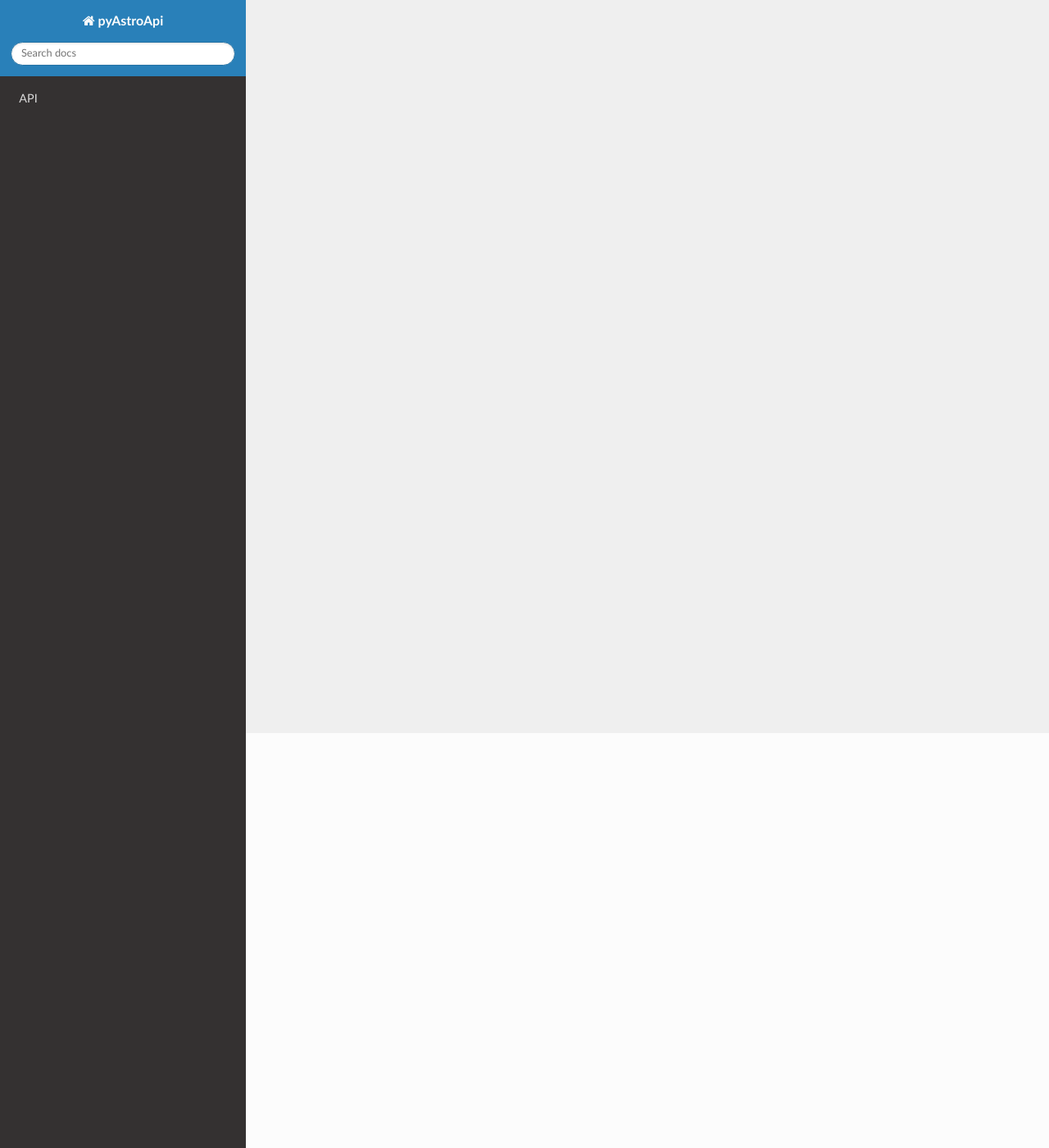
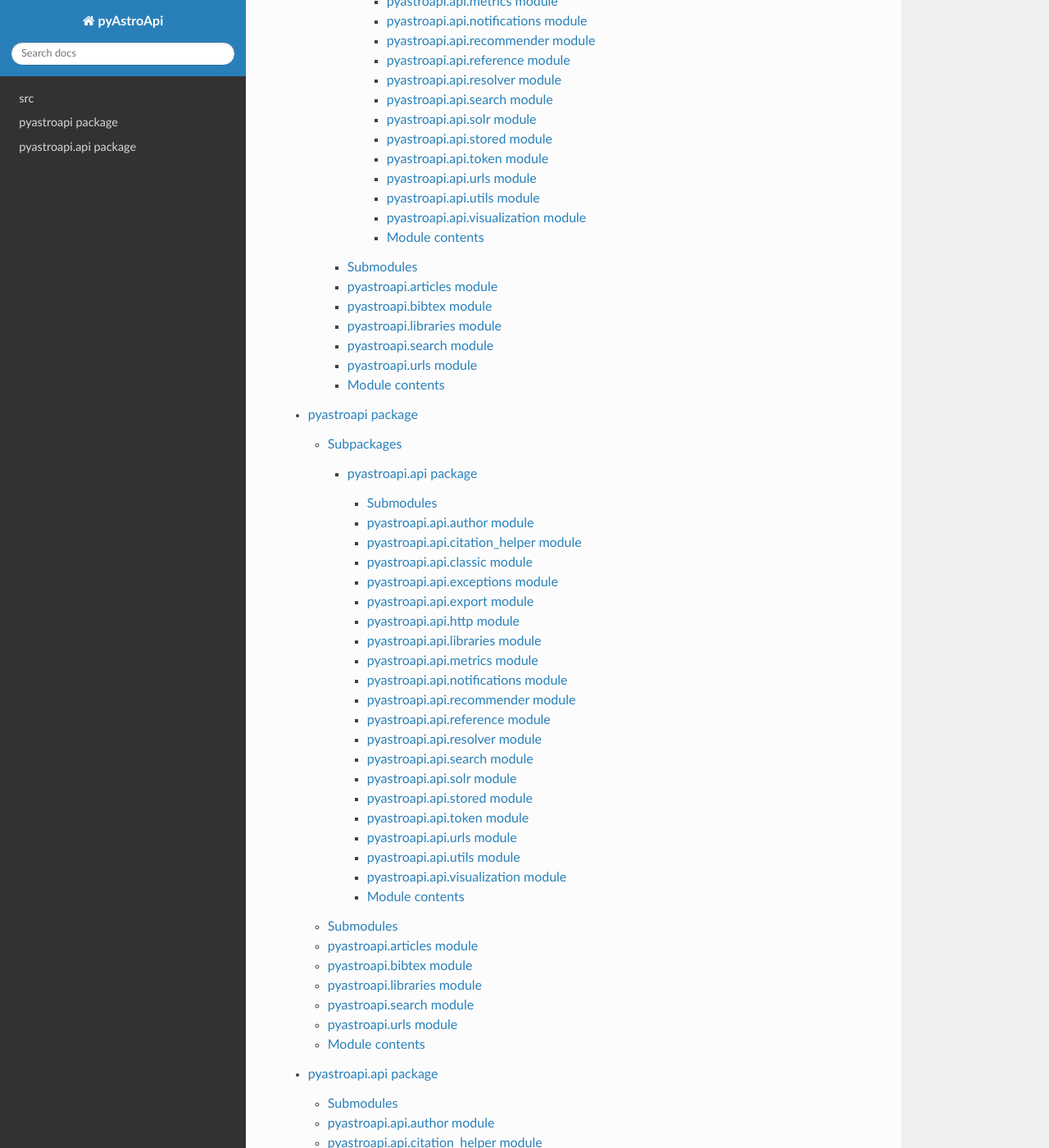
Before and after one commit to rjfarmer/pyAstroApi, a Sphinx documentation site: the page built from doc/source/index.rst, in a window 1280 px wide and 1400 px high, scrolled down 506 px. Shown: the whole window at 82% size. Built offline with Sphinx 7.4.7 and the Read the Docs theme 2.0.0, drawn with Linux system fonts in a browser that asks for light colours; some of the changed text lies outside the part shown.

```diff
--- a/doc/source/api.rst
+++ /dev/null
@@ -1,4 +0,0 @@
-API
-===
-.. autosummary::
-:toctree: generated
--- a/doc/source/conf.py
+++ b/doc/source/conf.py
@@ -12,17 +12,18 @@
 #
 import os
 import sys
-sys.path.insert(0, os.path.abspath('../../src'))
+
+sys.path.insert(0, os.path.abspath("../../src"))
 
 
 # -- Project information -----------------------------------------------------
 
-project = 'pyAstroApi'
-copyright = '2022, Rob Farmer'
-author = 'Rob Farmer'
+project = "pyAstroApi"
+copyright = "2022, Rob Farmer"
+author = "Rob Farmer"
 
 # The full version, including alpha/beta/rc tags
-release = '2.0.0'
+release = "2.0.0"
 
 
 # -- General configuration ---------------------------------------------------
@@ -31,13 +32,13 @@ release = '2.0.0'
 # extensions coming with Sphinx (named 'sphinx.ext.*') or your custom
 # ones.
 extensions = [
-    'sphinx.ext.doctest',
-    'sphinx.ext.autodoc',
-    'sphinx.ext.autosummary',
+    "sphinx.ext.doctest",
+    "sphinx.ext.autodoc",
+    "sphinx.ext.autosummary",
 ]
 
 # Add any paths that contain templates here, relative to this directory.
-templates_path = ['_templates']
+templates_path = ["_templates"]
 
 # List of patterns, relative to source directory, that match files and
 # directories to ignore when looking for source files.
@@ -50,9 +51,11 @@ exclude_patterns = []
 # The theme to use for HTML and HTML Help pages.  See the documentation for
 # a list of builtin themes.
 #
-html_theme = 'sphinx_rtd_theme'
+html_theme = "sphinx_rtd_theme"
 
 # Add any paths that contain custom static files (such as style sheets) here,
 # relative to this directory. They are copied after the builtin static files,
 # so a file named "default.css" will overwrite the builtin "default.css".
-html_static_path = ['_static']
+html_static_path = ["_static"]
+
+autodoc_mock_imports = ["requests", "setuptools_scm", "feedparser", "bibtexparser"]
--- a/doc/source/index.rst
+++ b/doc/source/index.rst
@@ -8,4 +8,6 @@ Welcome to pyAstroApi's documentation!
 
 .. toctree::
 
-   api
+   modules
+   pyastroapi
+   pyastroapi.api
--- /dev/null
+++ b/doc/source/modules.rst
@@ -0,0 +1,7 @@
+src
+===
+
+.. toctree::
+   :maxdepth: 4
+
+   pyastroapi
--- /dev/null
+++ b/doc/source/pyastroapi.api.rst
@@ -0,0 +1,165 @@
+pyastroapi.api package
+======================
+
+Submodules
+----------
+
+pyastroapi.api.author module
+----------------------------
+
+.. automodule:: pyastroapi.api.author
+   :members:
+   :undoc-members:
+   :show-inheritance:
+
+pyastroapi.api.citation\_helper module
+--------------------------------------
+
+.. automodule:: pyastroapi.api.citation_helper
+   :members:
+   :undoc-members:
+   :show-inheritance:
+
+pyastroapi.api.classic module
+-----------------------------
+
+.. automodule:: pyastroapi.api.classic
+   :members:
+   :undoc-members:
+   :show-inheritance:
+
+pyastroapi.api.exceptions module
+--------------------------------
+
+.. automodule:: pyastroapi.api.exceptions
+   :members:
+   :undoc-members:
+   :show-inheritance:
+
+pyastroapi.api.export module
+----------------------------
+
+.. automodule:: pyastroapi.api.export
+   :members:
+   :undoc-members:
+   :show-inheritance:
+
+pyastroapi.api.http module
+--------------------------
+
+.. automodule:: pyastroapi.api.http
+   :members:
+   :undoc-members:
+   :show-inheritance:
+
+pyastroapi.api.libraries module
+-------------------------------
+
+.. automodule:: pyastroapi.api.libraries
+   :members:
+   :undoc-members:
+   :show-inheritance:
+
+pyastroapi.api.metrics module
+-----------------------------
+
+.. automodule:: pyastroapi.api.metrics
+   :members:
+   :undoc-members:
+   :show-inheritance:
+
+pyastroapi.api.notifications module
+-----------------------------------
+
+.. automodule:: pyastroapi.api.notifications
+   :members:
+   :undoc-members:
+   :show-inheritance:
+
+pyastroapi.api.recommender module
+---------------------------------
+
+.. automodule:: pyastroapi.api.recommender
+   :members:
+   :undoc-members:
+   :show-inheritance:
+
+pyastroapi.api.reference module
+-------------------------------
+
+.. automodule:: pyastroapi.api.reference
+   :members:
+   :undoc-members:
+   :show-inheritance:
+
+pyastroapi.api.resolver module
+------------------------------
+
+.. automodule:: pyastroapi.api.resolver
+   :members:
+   :undoc-members:
+   :show-inheritance:
+
+pyastroapi.api.search module
+----------------------------
+
+.. automodule:: pyastroapi.api.search
+   :members:
+   :undoc-members:
+   :show-inheritance:
+
+pyastroapi.api.solr module
+--------------------------
+
+.. automodule:: pyastroapi.api.solr
+   :members:
+   :undoc-members:
+   :show-inheritance:
+
+pyastroapi.api.stored module
+----------------------------
+
+.. automodule:: pyastroapi.api.stored
+   :members:
+   :undoc-members:
+   :show-inheritance:
+
+pyastroapi.api.token module
+---------------------------
+
+.. automodule:: pyastroapi.api.token
+   :members:
+   :undoc-members:
+   :show-inheritance:
+
+pyastroapi.api.urls module
+--------------------------
+
+.. automodule:: pyastroapi.api.urls
+   :members:
+   :undoc-members:
+   :show-inheritance:
+
+pyastroapi.api.utils module
+---------------------------
+
+.. automodule:: pyastroapi.api.utils
+   :members:
+   :undoc-members:
+   :show-inheritance:
+
+pyastroapi.api.visualization module
+-----------------------------------
+
+.. automodule:: pyastroapi.api.visualization
+   :members:
+   :undoc-members:
+   :show-inheritance:
+
+Module contents
+---------------
+
+.. automodule:: pyastroapi.api
+   :members:
+   :undoc-members:
+   :show-inheritance:
--- /dev/null
+++ b/doc/source/pyastroapi.rst
@@ -0,0 +1,61 @@
+pyastroapi package
+==================
+
+Subpackages
+-----------
+
+.. toctree::
+   :maxdepth: 4
+
+   pyastroapi.api
+
+Submodules
+----------
+
+pyastroapi.articles module
+--------------------------
+
+.. automodule:: pyastroapi.articles
+   :members:
+   :undoc-members:
+   :show-inheritance:
+
+pyastroapi.bibtex module
+------------------------
+
+.. automodule:: pyastroapi.bibtex
+   :members:
+   :undoc-members:
+   :show-inheritance:
+
+pyastroapi.libraries module
+---------------------------
+
+.. automodule:: pyastroapi.libraries
+   :members:
+   :undoc-members:
+   :show-inheritance:
+
+pyastroapi.search module
+------------------------
+
+.. automodule:: pyastroapi.search
+   :members:
+   :undoc-members:
+   :show-inheritance:
+
+pyastroapi.urls module
+----------------------
+
+.. automodule:: pyastroapi.urls
+   :members:
+   :undoc-members:
+   :show-inheritance:
+
+Module contents
+---------------
+
+.. automodule:: pyastroapi
+   :members:
+   :undoc-members:
+   :show-inheritance:
```
